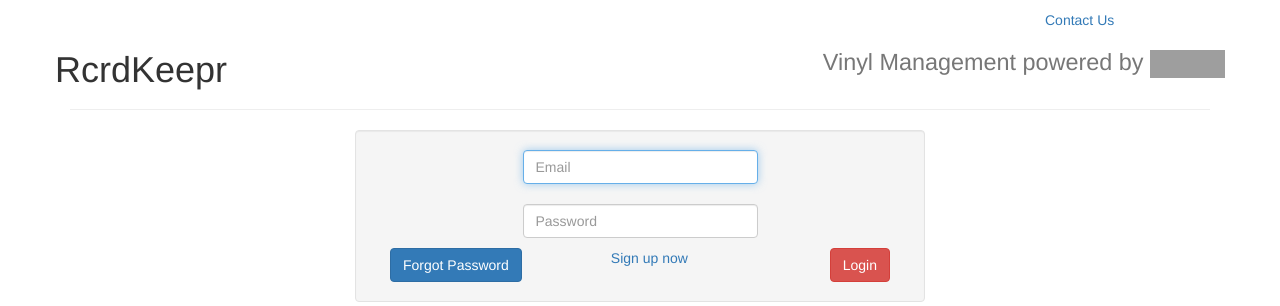
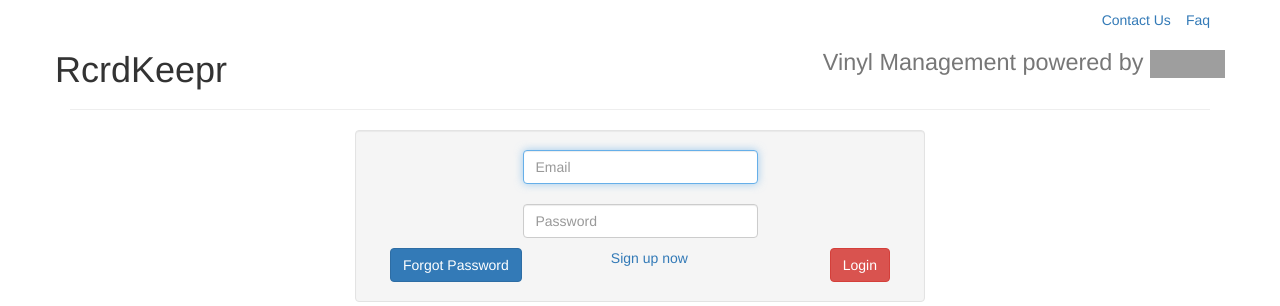
Before and after one commit to justinrsmith/RcrdKeeper, a Flask app: page / in a window 1280 px wide. Shown: the top 306 px of the page. Run offline with Flask 2, Linux system fonts and the light colour scheme; parts of the project's set-up code (start-up, migrations or seed data) failed here and were passed over; some libraries are stand-ins or nearby versions; grey boxes are pictures that could not be loaded.

Commit message:
shell of FAQ section

```diff
--- a/rcrdkeepr/static/rcrd-styles.css
+++ b/rcrdkeepr/static/rcrd-styles.css
@@ -5,24 +5,7 @@
 .alert_area {
     display: none;
 }
-/*
-.glyphicon {
-    position: absolute!important;
-    right: 60px;
-}
 
-#delete_logo {
-    position:absolute;
-}
-
-.delete_wrap {
-    float: right;
-    bottom: 45px;
-    right: 0px;
-    position: absolute;
-    margin-bottom: 10px;
-}
-*/
 .select2-container {
   width: 250px;
 }
@@ -61,8 +44,9 @@
     margin-bottom: 50px;
 }
 
-#logout {
-    padding-left: 15px;
+.quick_link{
+  padding-left: 15px;
+  float: right;
 }
 
 #comment {
--- a/rcrdkeepr/templates/base.html
+++ b/rcrdkeepr/templates/base.html
@@ -15,9 +15,10 @@
 <div class="container">
     <div class="page-header">
         <div class="row">
-            <div class="col-md-2 col-md-offset-10">
-                <a id="contact" href="/contact">Contact Us </a>
-                <a id="logout" href="/logout"> Logout</a>
+            <div class="col-md-3 col-md-offset-9">
+                <a id="faq" href="/faq" class="quick_link">Faq </a>
+                <a id="contact" href="/contact" class="quick_link"> Contact Us </a>
+                <a id="logout" href="/logout" class="quick_link"> Logout</a>
             </div>
         </div>
         <div class="row">
--- a/rcrdkeepr/templates/home.html
+++ b/rcrdkeepr/templates/home.html
@@ -3,7 +3,9 @@
 	    {% block content %}
 		    <div class="col-md-1 col-md-offset-10 view_holder"></div>
 		    <div class="col-md-1 refresh_holder">
-		    	<button class=" btn btn-default btn-ms refresh"><span class="glyphicon glyphicon-refresh"></span></button>
+		    	<button class=" btn btn-default btn-ms refresh">
+		    		<span class="glyphicon glyphicon-refresh"></span>
+		    	</button>
 		    </div>
 	        <div class="albums row">
 	 				{% include 'records.html' %}
--- a/rcrdkeepr/views.py
+++ b/rcrdkeepr/views.py
@@ -301,6 +301,12 @@ def contact():
     return render_template('contact.html')
 
 
+@app.route('/faq', methods=['GET'])
+def faq():
+
+    return render_template('faq.html')
+
+
 def allowed_file(filename):
 
     return '.' in filename and \
```
Also changed, not shown: rcrdkeepr/templates/faq.html (added, +24 -0 lines).
